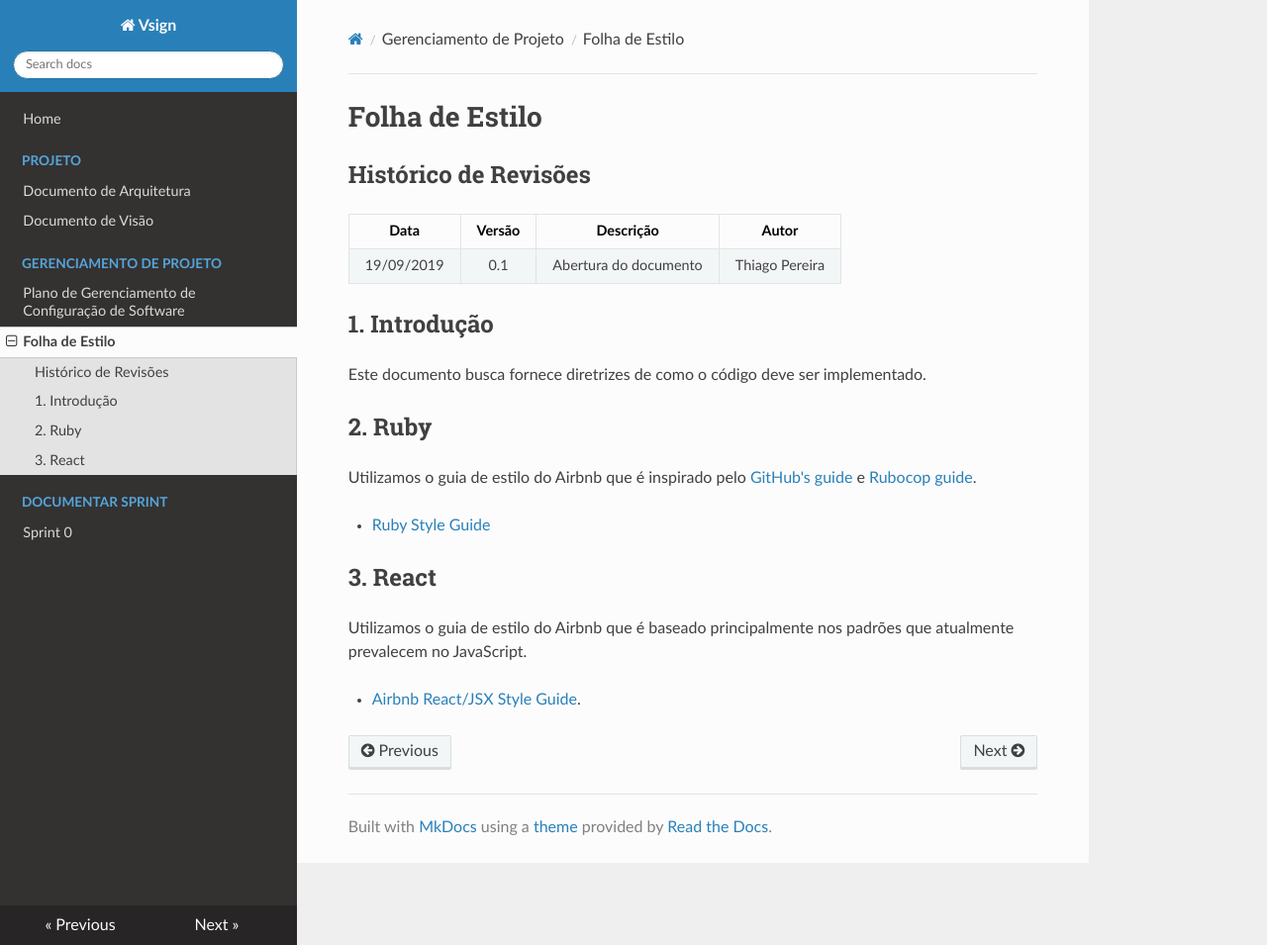
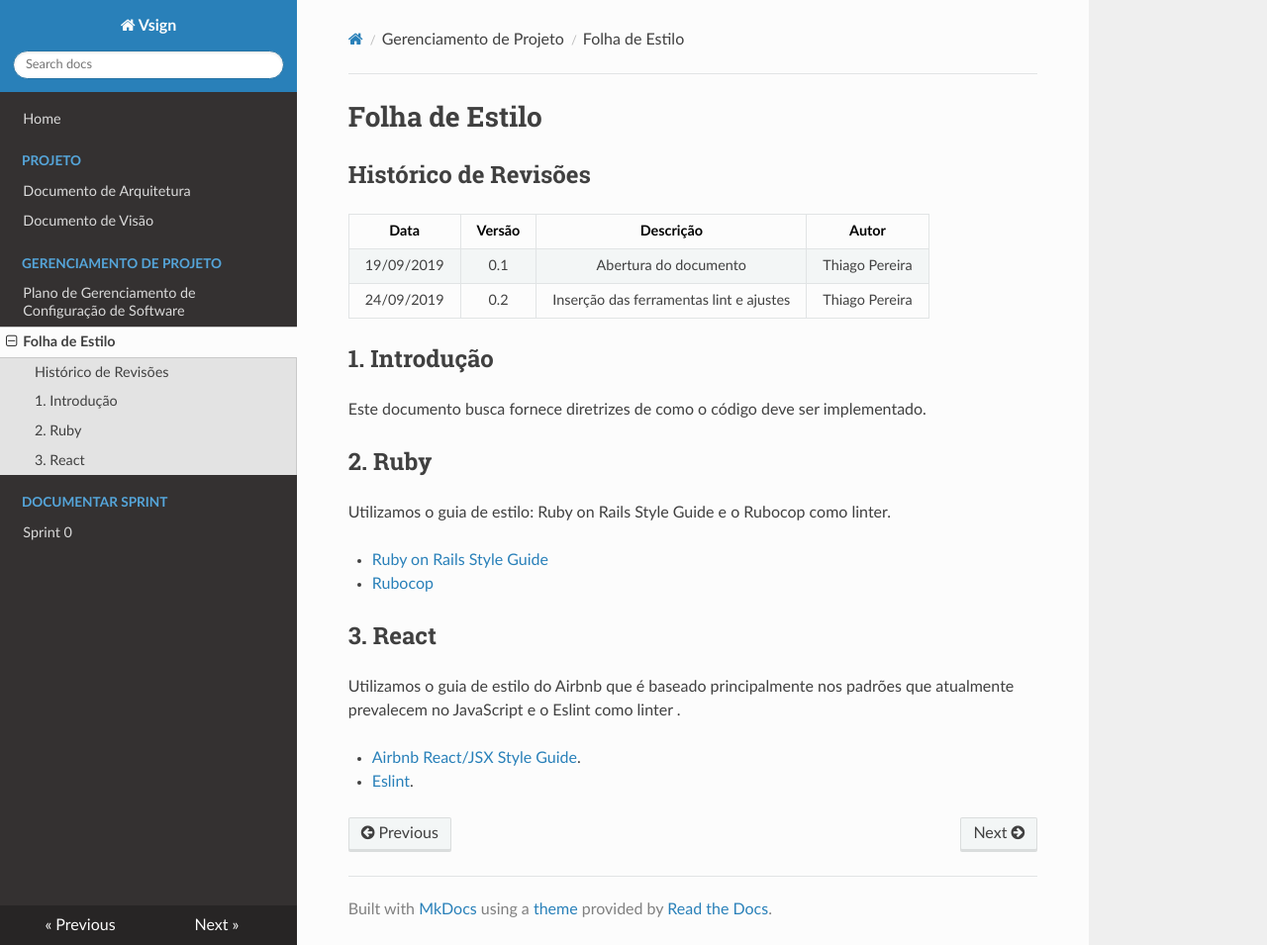
Before and after one commit to fga-eps-mds/2019.2-Vsign, an MkDocs documentation site: the page built from docs/managementProject/styleGuide.md, in a window 1280 px wide and 955 px high. Shown: the whole window at 99% size. Built offline with MkDocs 1.6.1, drawn with Linux system fonts in a browser that asks for light colours; nearby versions of some CDN libraries.

Commit message:
Insert Ruby on Rails style Guide instead airBnb for ruby

```diff
--- a/docs/managementProject/styleGuide.md
+++ b/docs/managementProject/styleGuide.md
@@ -4,7 +4,9 @@
 
 | Data       | Versão | Descrição                              | Autor                |
 |:----------:|:------:|:--------------------------------------:|:--------------------:|
-| 19/09/2019 | 0.1    | Abertura do documento                  | Thiago Pereira   |
+| 19/09/2019 | 0.1    | Abertura do documento                  | Thiago Pereira       |
+| 24/09/2019 | 0.2    | Inserção das ferramentas lint e ajustes| Thiago Pereira       |
+
 
 ## 1. Introdução
 
@@ -12,12 +14,14 @@ Este documento busca fornece diretrizes de como o código deve ser implementado.
 
 ## 2. Ruby
 
-Utilizamos o guia de estilo do Airbnb que é inspirado pelo [GitHub's guide](https://web.archive.org/web/20160410033955/https://github.com/styleguide/ruby) e [Rubocop guide](https://github.com/rubocop-hq/ruby-style-guide).
+Utilizamos o guia de estilo: Ruby on Rails Style Guide e o Rubocop como linter.
 
-* [Ruby Style Guide](https://github.com/airbnb/ruby)
+* [Ruby on Rails Style Guide](https://rubystyle.guide/)
+* [Rubocop](https://github.com/rubocop-hq/rubocop)
 
 ## 3. React
 
-Utilizamos o guia de estilo do Airbnb que é baseado principalmente nos padrões que atualmente prevalecem no JavaScript.
+Utilizamos o guia de estilo do Airbnb que é baseado principalmente nos padrões que atualmente prevalecem no JavaScript e o Eslint como linter .
 
 * [Airbnb React/JSX Style Guide](https://github.com/airbnb/javascript/tree/master/react).
+* [Eslint](https://eslint.org/).
```
